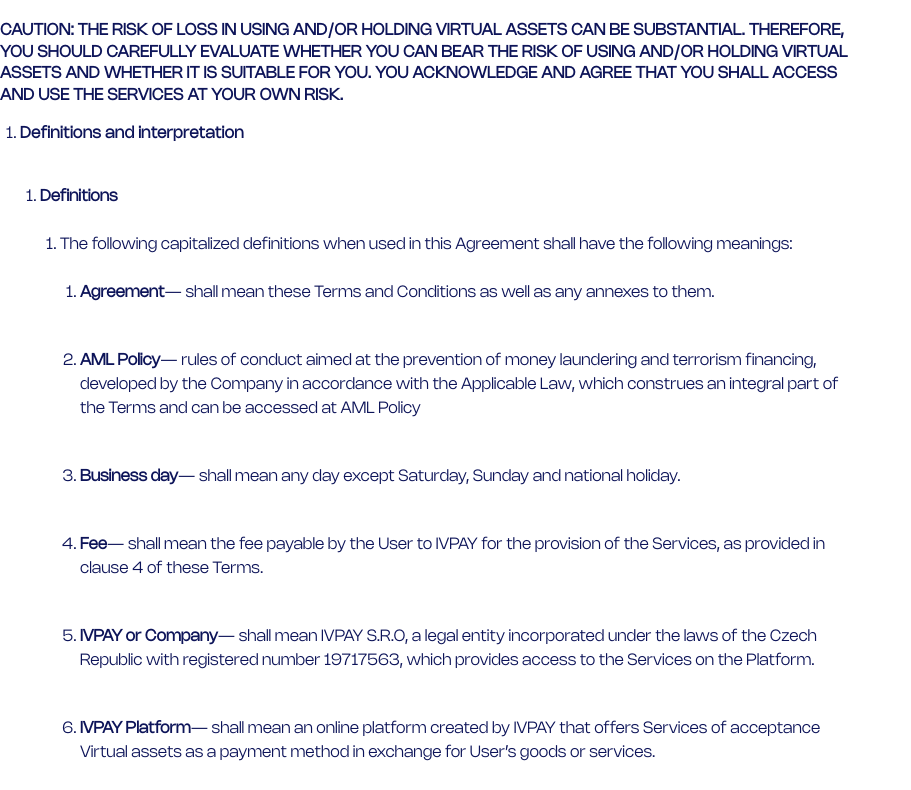
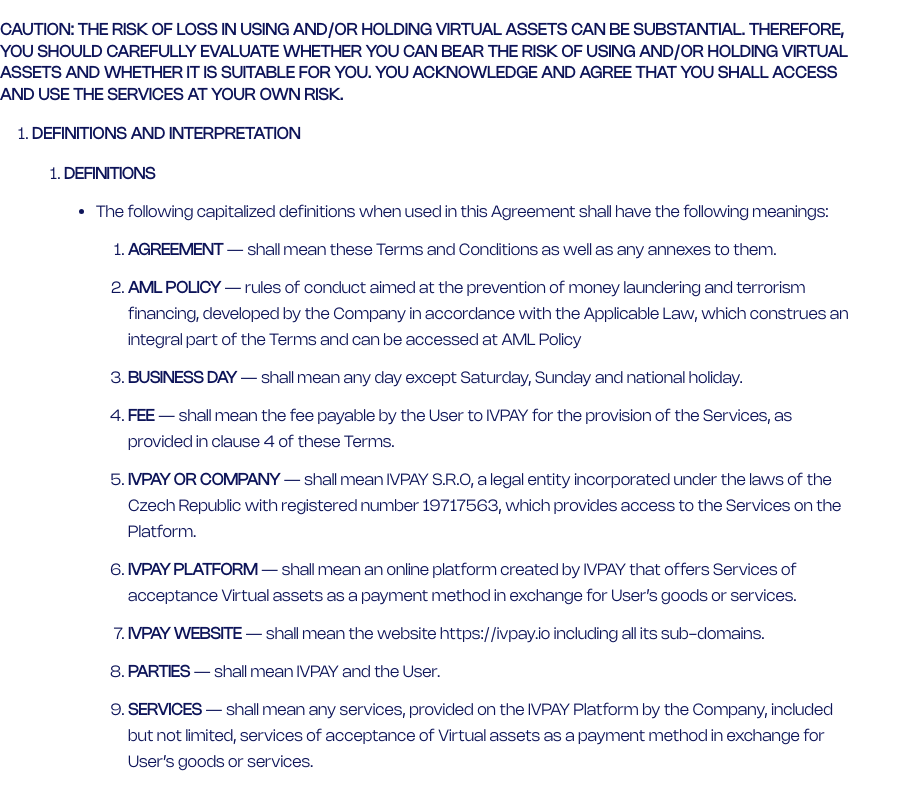
Before and after one commit to fedorivanenko/ivpay-website, a Next.js app: page /terms in a window 1280 px wide. Shown: the part 485-1275 px from the top of the page, without its empty margins (0-911 px from the left). Built offline with nearby package versions, Linux system fonts and the light colour scheme; what tailwind-gradient-mask-image would draw is missing.

Commit message:
update terms

```diff
--- a/components/data-providers/terms.mdx
+++ b/components/data-providers/terms.mdx
@@ -12,7 +12,7 @@
 
 1. **Definitions and interpretation**
     1. **Definitions**
-        1. The following capitalized definitions when used in this Agreement shall have the following meanings:
+        - The following capitalized definitions when used in this Agreement shall have the following meanings:
             1. **Agreement** — shall mean these Terms and Conditions as well as any annexes to them.
             2. **AML Policy** — rules of conduct aimed at the prevention of money laundering and terrorism financing, developed by the Company in accordance with the Applicable Law, which construes an integral part of the Terms and can be accessed at [AML Policy](/aml-policy)
             3. **Business day** — shall mean any day except Saturday, Sunday and national holiday.
@@ -38,28 +38,26 @@
             3. references to persons shall include legal persons, unincorporated associations and partnerships, in each case whether or not having a separate legal personality;
             4. words “include”, “includes” and “including” shall be deemed to be followed by the phrase “without limitation”.
 2. **Terms of Use Status and Acceptance**
+
     1. These Terms constitute a legally binding agreement between the User and IVPAY.
     2. These Terms apply to any and all Services, information, texts, and other products, offered on the Website and in the App by IVPAY.
     3. By accessing the Website, opening an Account on the Website, or ticking the "I agree to the Terms of Use and Privacy Policy" checkbox, you agree to be bound by these Terms and confirm that you have read, understood, and accepted all the provisions of these Terms, as well as provisions of our Privacy Policy, AML Policy, and other legally binding document publicly available on the Website.
     4. You cannot use the Websit, the App, or create the Account if you have not read, understood, and accepted all the provisions of these Terms.
     5. IVPAY may change, remove, or add the context of the Terms and reserves the right to do so in its sole discretion. All new and/or revised provisions of the Terms take effect immediately and apply to your use of the Website, the Account and the Services from that date on. Please, check these Terms regularly to be aware of all current provisions of these Terms.
     6. IVPAY may notify you about significant changes in these Terms. This can be done by posting a notification on the Website or sending you an e-mail (if appropriate).
-
 3. **IVPAY Services**
 
-IVPAY provides the following services on the Platform (collectively – “Services”):
+    IVPAY provides the following services on the Platform (collectively – “Services”):
 
     1. IVPAY provides the User with software and/or hardware (such as POS systems or vending machines) that enables it to accept virtual assets as payment for goods and services.
     2. IVPAY processes Virtual assets transactions based on the instructions provided by the User. Such instructions shall include the type of virtual asset, transaction amount, and recipient wallet address. IVPAY shall ensure that all transactions are securely initiated, verified, and completed in compliance with the User’s provided instructions, ensuring the accurate and efficient execution of each transaction as per the User’s specified parameters.
     3. The User acknowledges and agrees that IVPAY is not responsible for any errors in the information provided, such as incorrect recipient addresses or transaction amounts. Furthermore, IVPAY shall not be liable for any delays or failures in processing transactions caused by factors beyond its control, including but not limited to network congestion or force majeure events.
-
 4. **Fees**
 
     1. IVPAY will charge a 1% fee on the total value of each Virtual asset payment made by the User's Customer through the IVPAY Platform. IVPAY reserves the right to deduct this fee immediately upon the execution of the transaction by subtracting it from the amount to be transferred to the User's account.
     2. IVPAY may, at its sole discretion, reduce the fee based on the volume of transactions processed by the User through the IVPAY Platform. In such cases, the Parties will negotiate the fee, which will be specified in an Additional Agreement.
 
 5. **Usage of IVPAY Platform**
-
     1. **Registration**
         1. In order to start using the IVPAY Platform the User should register the Account at IVPAY Platform and complete the verification procedure.
         2. The User shall maintain the confidentiality of their account credentials and shall immediately notify IVPAY of any unauthorized use or security breach.
@@ -189,15 +187,15 @@
 
     1. EXCEPT AS OTHERWISE SET FORTH IN THIS AGREEMENT, IN NO EVENT IVPAY WILL BE LIABLE FOR ANY INDIRECT, SPECIAL, INCIDENTAL, CONSEQUENTIAL, EXEMPLARY OR PUNITIVE DAMAGES OR ANY LOSS, THEFT, DISAPPEARANCE, OR DAMAGES FOR LOST PROFITS, LOST REVENUES, LOST DATA OR OTHER INTANGIBLE LOSSES THAT RESULT FROM THE USE OF, INABILITY TO USE, OR UNAVAILABILITY OF THE IVPAY PLATFORM, REGARDLESS OF THE FORM OF ACTION AND WHETHER OR NOT WE KNEW THAT SUCH DAMAGE MAY HAVE BEEN INCURRED. FOR CUSTOMERS CONTRACTING WITH IVPAY WHILE THIS LIMITATION OF LIABILITY DISCLAIMS LOST PROFITS AND OTHER INDIRECT DAMAGES, IVPAY PLATFORM DOES NOT OTHERWISE EXCLUDE ITS LIABILITY FOR ITS GROSS NEGLIGENCE OR WILLFUL MISCONDUCT.
 
-IN NO EVENT IVPAY WILL LIABLE FOR ANY DAMAGE, LOSS OR INJURY RESULTING FROM HACKING, TAMPERING, VIRUS TRANSMISSION OR OTHER UNAUTHORIZED ACCESS OR USE OF IVPAY PLATFORM.
-IN NO EVENT WILL OUR LIABILITY FOR ANY DAMAGES ARISING IN CONNECTION WITH THE USE OF IVPAY PLATFORM OR THESE TERMS EXCEED THE FEES EARNED BY IVPAY IN CONNECTION WITH USER’S USE OF IVPAY PLATFORM DURING THE 6 MONTH PERIOD IMMEDIATELY PRECEDING THE EVENT GIVING RISE TO THE CLAIM FOR LIABILITY. THE FOREGOING LIMITATIONS OF LIABILITY SHALL APPLY TO THE FULLEST EXTENT PERMITTED BY APPLICABLE LAW.
+        IN NO EVENT IVPAY WILL LIABLE FOR ANY DAMAGE, LOSS OR INJURY RESULTING FROM HACKING, TAMPERING, VIRUS TRANSMISSION OR OTHER UNAUTHORIZED ACCESS OR USE OF IVPAY PLATFORM.
+        IN NO EVENT WILL OUR LIABILITY FOR ANY DAMAGES ARISING IN CONNECTION WITH THE USE OF IVPAY PLATFORM OR THESE TERMS EXCEED THE FEES EARNED BY IVPAY IN CONNECTION WITH USER’S USE OF IVPAY PLATFORM DURING THE 6 MONTH PERIOD IMMEDIATELY PRECEDING THE EVENT GIVING RISE TO THE CLAIM FOR LIABILITY. THE FOREGOING LIMITATIONS OF LIABILITY SHALL APPLY TO THE FULLEST EXTENT PERMITTED BY APPLICABLE LAW.
 
     2. Force Majeure
 
         1. Notwithstanding the foregoing, IVPAY shall not be liable for losses incurred as a result of failure to comply with its obligations in connection with circumstances beyond IVPAY’s control. Even in areas where stricter liability rules prevail, IVPAY cannot be held responsible for losses incurred as a result of:
             1. breakdown of or lack of access to IT systems, or of damage to the data maintained in these systems as a result of any of the reasons listed below, irrespective of whether IVPAY or a third party is responsible for the operation of such systems;
-                2) a power supply failure or failure in IVPAY’s systems, legislative or administrative interventions, natural disasters, war, revolution, civil unrest, sabotage, terrorism or vandalism (including virus attacks and computer hacking);
-                3) strikes, lockouts, boycotts or blockades, regardless of whether the conflict is directed against or was started by IVPAY, regardless of the cause of such conflict. The foregoing also applies if the conflict only affects portions of IVPAY and other circumstances that are beyond IVPAY’s control.
+            2. a power supply failure or failure in IVPAY’s systems, legislative or administrative interventions, natural disasters, war, revolution, civil unrest, sabotage, terrorism or vandalism (including virus attacks and computer hacking);
+            3. strikes, lockouts, boycotts or blockades, regardless of whether the conflict is directed against or was started by IVPAY, regardless of the cause of such conflict. The foregoing also applies if the conflict only affects portions of IVPAY and other circumstances that are beyond IVPAY’s control.
 
 13. **Confidential information**
 
--- a/mdx-components.tsx
+++ b/mdx-components.tsx
@@ -17,28 +17,31 @@
       </Heading>
     ),
     h3: ({ children }) => (
-      <Heading as="h3" size="32" className="mb-5 mt-4">
+      <Heading as="h3" size="32" className="mb-5 mt-6">
         {children}
       </Heading>
     ),
     h4: ({ children }) => (
-      <Heading as="h4" size="32" className="mb-5 mt-4">
+      <Heading as="h4" size="32" className="mb-5 mt-6">
         {children}
       </Heading>
     ),
-    p: ({ children }) => <Text className="mb-4">{children}</Text>,
+    p: ({ children }) => <Text className="mb-4 leading-relaxed">{children}</Text>,
     ol: ({ children }) => (
-      <ol className="mb-5 list-outside list-decimal">{children}</ol>
+      <ol className="list-outside list-decimal mt-3">{children}</ol>
     ),
     ul: ({ children }) => (
-      <ul className="mb-5 list-outside list-disc">{children}</ul>
+      <ul className="list-outside list-disc mt-3">{children}</ul>
     ),
     li: ({ children }) => (
-      <MotionWrapper>
-        <li className="mb-5 ml-5">
-          <AnimatedTextWrapper>{children}</AnimatedTextWrapper>
+        <li className="ml-8 mt-3 leading-relaxed">
+          {children}
         </li>
-      </MotionWrapper>
+    ),
+    strong: ({children}) => (
+      <strong className="uppercase">
+        {children}
+      </strong>
     ),
     ...components,
   };
```
